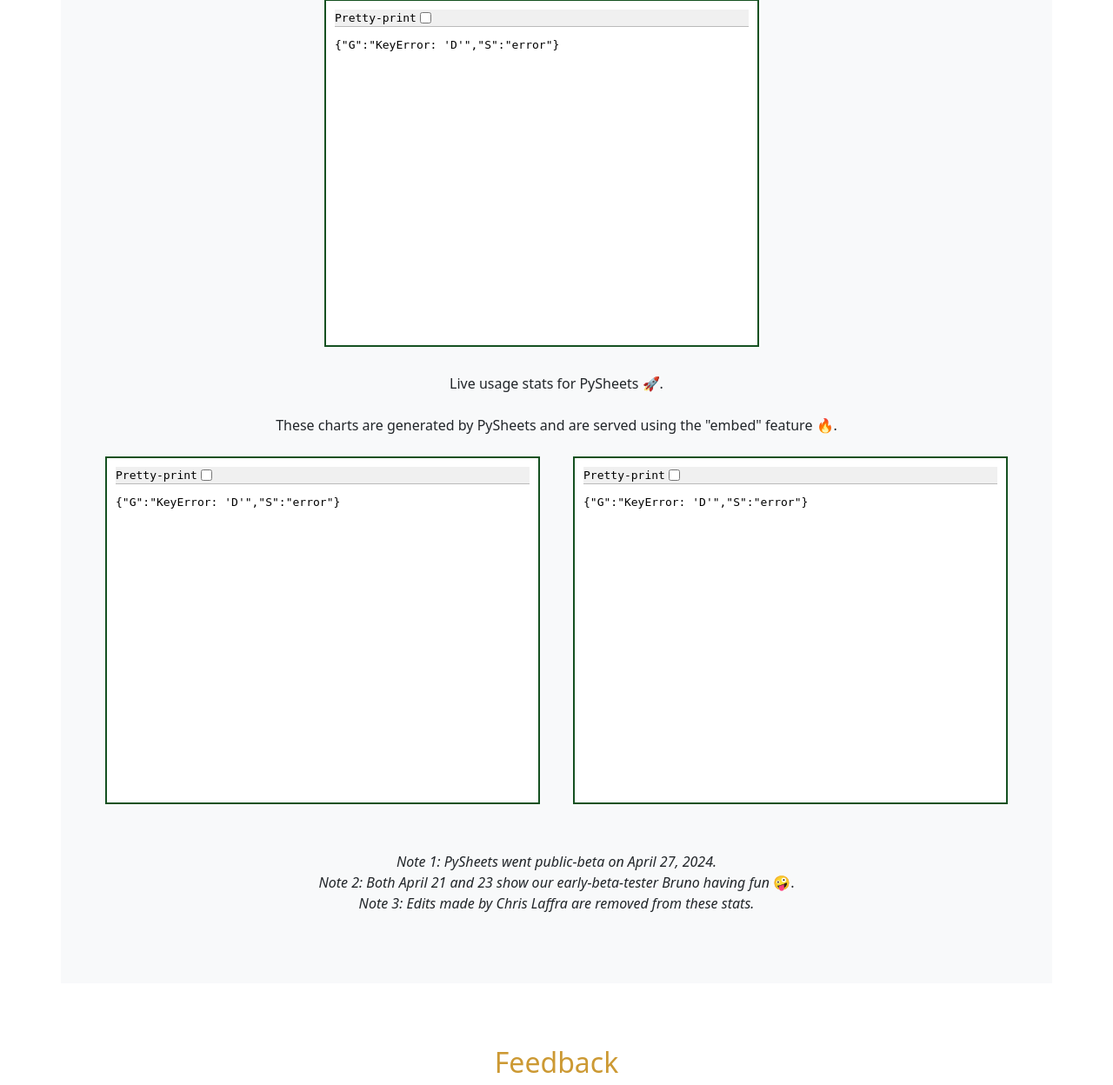
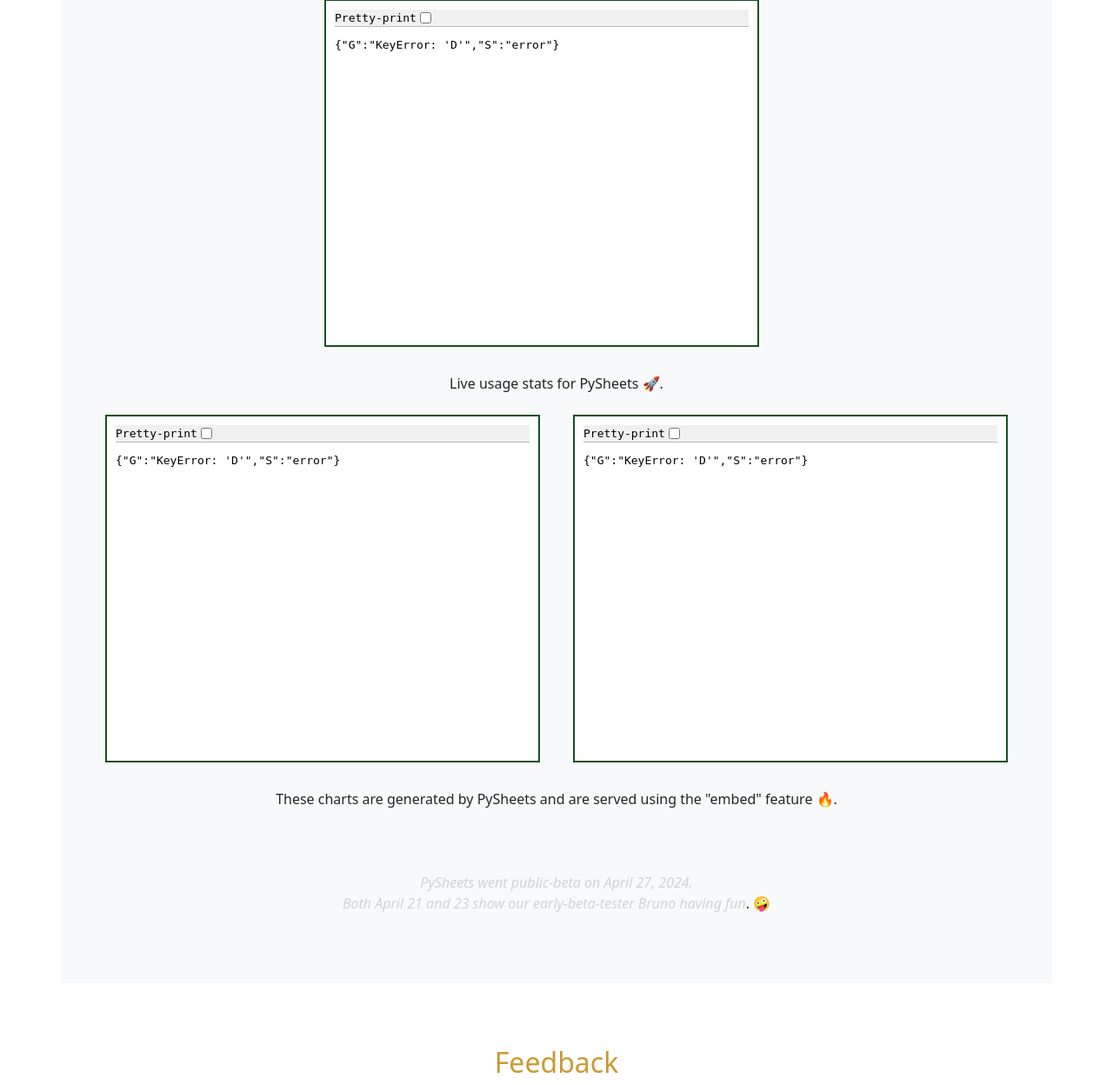
Before and after one commit to PySheets/pysheets, a Flask app: page / in a window 1280 px wide. Shown: the part 1539-2787 px from the top of the page at 87% size. Run offline with Flask 2, Linux system fonts and the light colour scheme; data that the repository does not hold is empty.

Commit message:
Update landing page

```diff
--- a/app.yaml
+++ b/app.yaml
@@ -1 +1 @@
-APP_VERSION: 0.2.6
+APP_VERSION: 0.2.8
--- a/static/pysheets.css
+++ b/static/pysheets.css
@@ -107,6 +107,7 @@ td {
     border: 1px solid #e1e1e1;
     border-width: 0 0 1px 1px;
     text-overflow: ellipsis;
+    overflow-wrap: anywhere;
     overflow: hidden;
     vertical-align: bottom;
 }
--- a/templates/landing.html
+++ b/templates/landing.html
@@ -83,6 +83,11 @@
 
         .border {
             box-shadow: 0 4px 6px rgba(50, 50, 93, 0.11), 0 1px 3px rgba(0, 0, 0, 0.08);
+        }
+
+        .note {
+            font-style: italic;
+            color: lightgray;
         }
 
         .btn-pysheets {
@@ -220,9 +225,6 @@
                 Live usage stats for PySheets 🚀.
                 <br>
                 <br>
-                These charts are generated by PySheets and are served using the "embed" feature 🔥.
-                <br>
-                <br>
 
 
                 <center>
@@ -235,12 +237,14 @@
                 <iframe src="/embed?U=uXNuCGO2JU1E5aL7zcOh&k=A12"></iframe>
                 <br>
                 <br>
+                These charts are generated by PySheets and are served using the "embed" feature 🔥.
                 <br>
-                <i>Note 1: PySheets went public-beta on April 27, 2024.</i>
                 <br>
-                <i>Note 2: Both April 21 and 23 show our early-beta-tester Bruno having fun</i>  🤪.
                 <br>
-                <i>Note 3: Edits made by Chris Laffra are removed from these stats.</i>
+                <br>
+                <span class="note">PySheets went public-beta on April 27, 2024.</span>
+                <br>
+                <span class="note">Both April 21 and 23 show our early-beta-tester Bruno having fun</span>.  🤪
                 </center>
             </div>
         </div>
```
